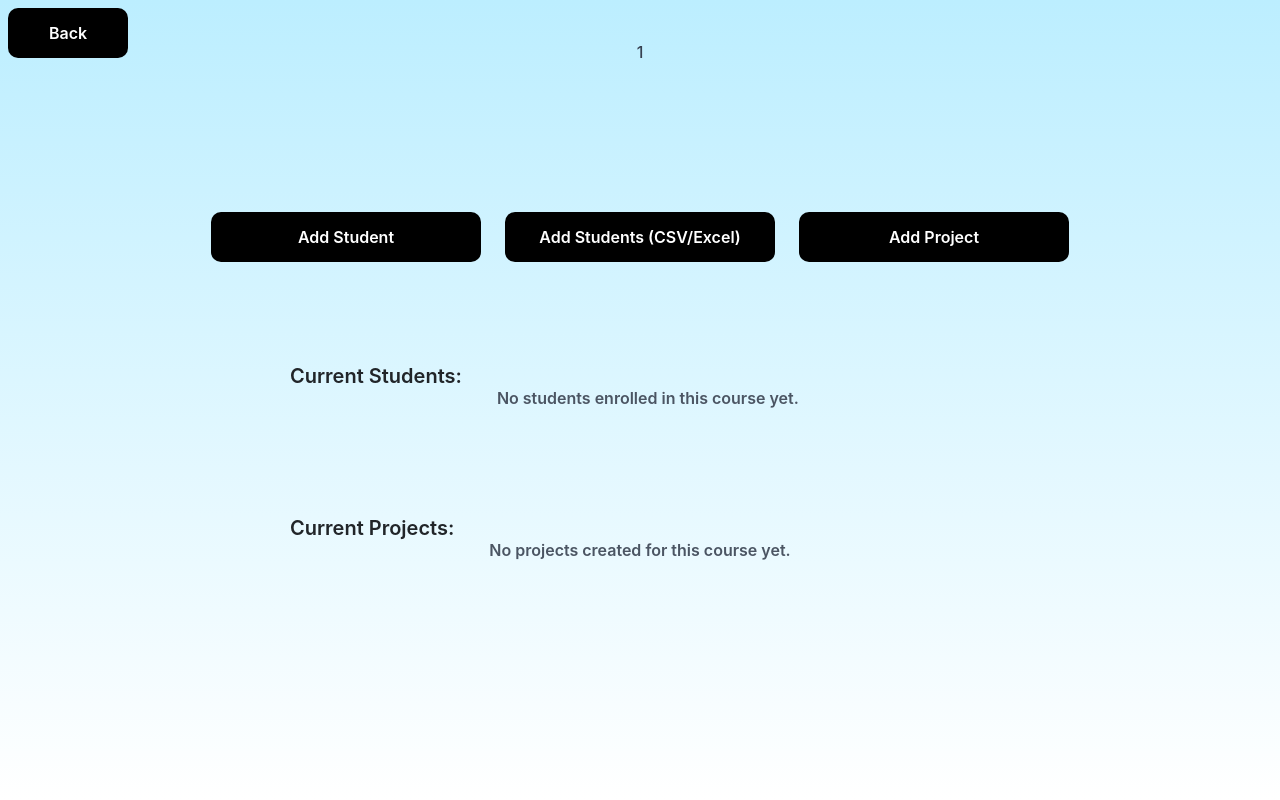
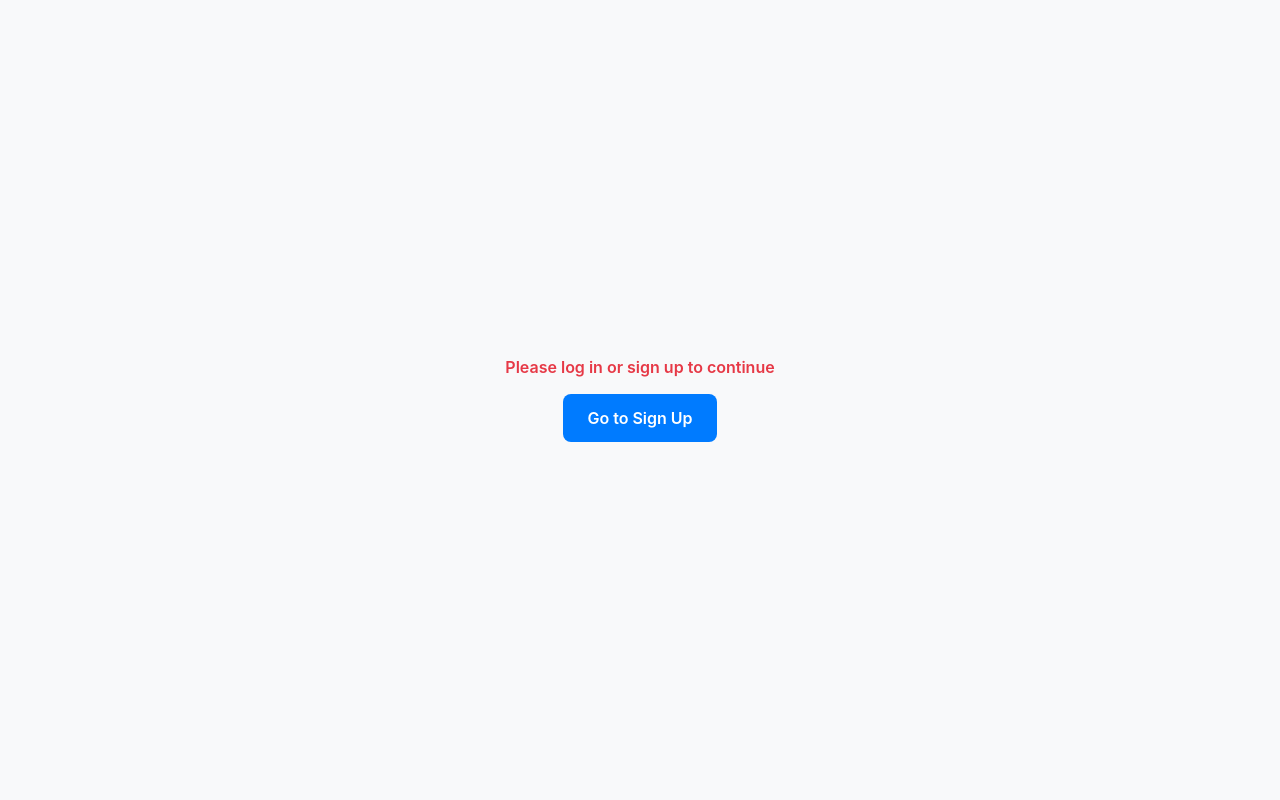
Before and after one commit to h0nt3d/UTrack, a React (Create React App) app in the folder frontend/: page /course/1 in a window 1280 px wide. Shown: the top 800 px of the page. Built offline with nearby package versions, Linux system fonts and the light colour scheme.

Commit message:
Added rerouting to sign in

```diff
--- a/frontend/src/components/signup.jsx
+++ b/frontend/src/components/signup.jsx
@@ -91,7 +91,8 @@
     if (result.success) {
       const signedEmail = result.data?.user?.email || verifiedUser.email;
       localStorage.setItem("email", signedEmail);
-      navigate("/profile", { state: { email: signedEmail } });
+      navigate("/login", { state: { email: signedEmail } });
+
     } else {
       setErrorMessage(result.error || "Signup failed.");
     }
--- a/frontend/src/subcomponents/Logout.jsx
+++ b/frontend/src/subcomponents/Logout.jsx
@@ -75,7 +75,7 @@
   };
 
   if (error || !user) {
-    return;
+    return <LoginFailed />;
   }
 
   return (
```
